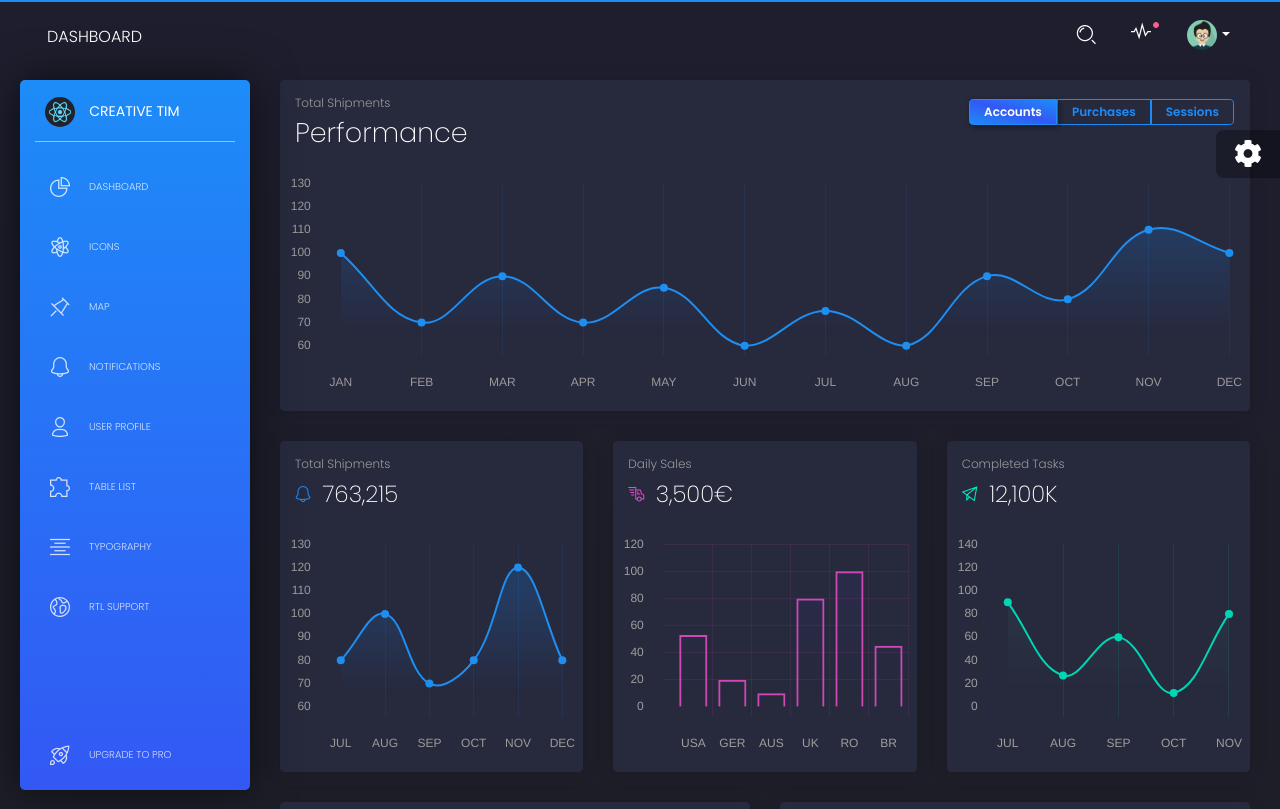
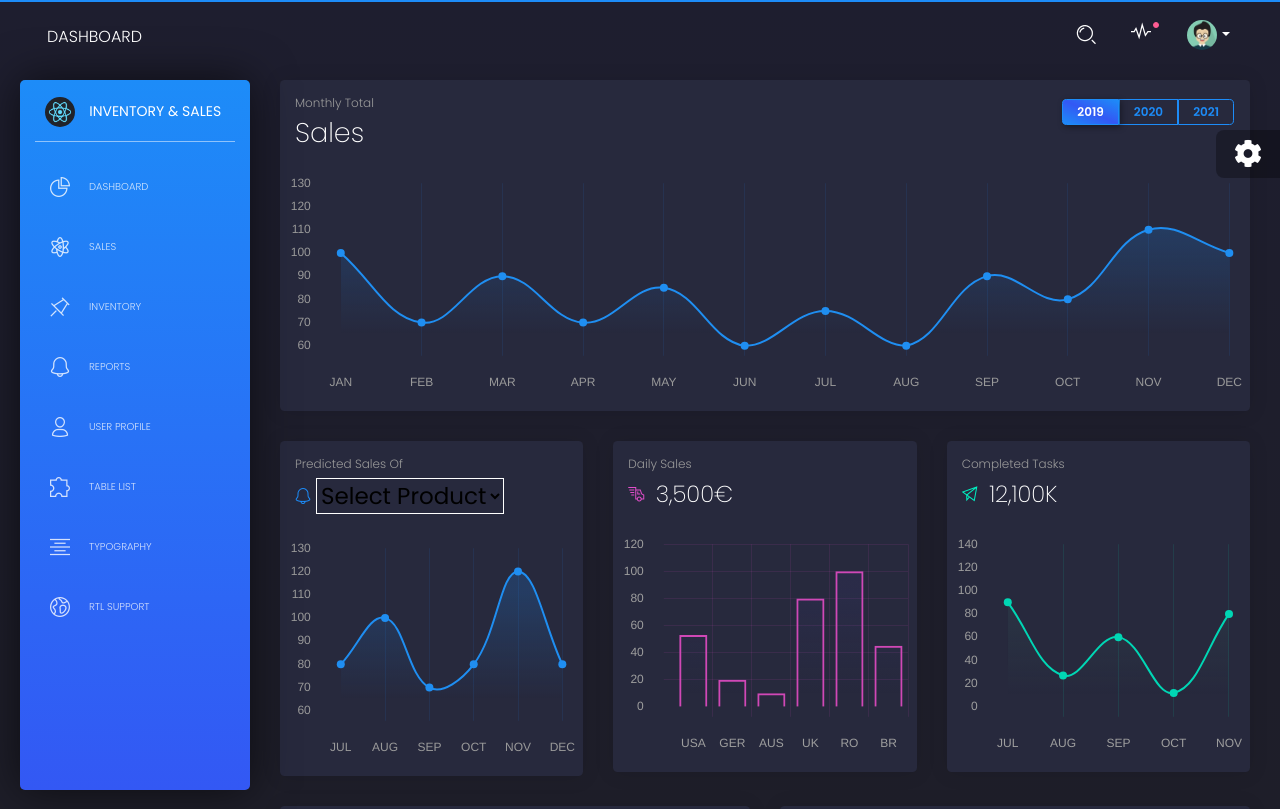
Before and after one commit to Siutan/SWE20001-PHP-Group1, a React app: page /admin/dashboard in a window 1280 px wide. Shown: the top 809 px of the page. Built offline with nearby package versions, Linux system fonts and the light colour scheme.

Commit message:
created pages

```diff
--- a/package.json
+++ b/package.json
@@ -1,8 +1,8 @@
 {
-  "name": "black-dashboard-react",
+  "name": "inventory-sales-management",
   "version": "1.2.0",
   "private": true,
-  "homepage": "https://demos.creative-tim.com/black-dashboard-react/#/admin/dashboard",
+  "homepage": "",
   "dependencies": {
     "@fortawesome/fontawesome-free": "5.15.1",
     "bootstrap": "4.5.3",
--- a/public/index.html
+++ b/public/index.html
@@ -56,7 +56,7 @@
       href="https://fonts.googleapis.com/css?family=Poppins:200,300,400,600,700,800"
       rel="stylesheet"
     />
-    <title>Black Dashboard React by Creative Tim</title>
+    <title>Inventory & Sales Management</title>
     <script src="https://maps.googleapis.com/maps/api/js?key=YOUR_KEY_HERE"></script>
   </head>
   <body>
--- a/src/assets/scss/black-dashboard-react/custom/_type.scss
+++ b/src/assets/scss/black-dashboard-react/custom/_type.scss
@@ -17,6 +17,12 @@ input,
 optgroup,
 select,
 textarea{
+    --font-family-sans-serif: -apple-system, BlinkMacSystemFont, 'Segoe UI', Roboto,
+  'Helvetica Neue', Arial, 'Noto Sans', sans-serif, 'Apple Color Emoji',
+  'Segoe UI Emoji', 'Segoe UI Symbol', 'Noto Color Emoji';
+--font-family-monospace: SFMono-Regular, Menlo, Monaco, Consolas,
+  'Liberation Mono', 'Courier New', monospace;
+
     font-family: $font-family-base;
 }
 .card{
@@ -172,3 +178,8 @@ hr{
   margin-top: $spacer;
   margin-bottom: $spacer;
 }
+
+select {
+    border: 1px solid #fff;
+    background-color: transparent;
+}
--- a/src/components/Navbars/AdminNavbar.js
+++ b/src/components/Navbars/AdminNavbar.js
@@ -118,17 +118,17 @@ function AdminNavbar(props) {
                 <DropdownMenu className="dropdown-navbar" right tag="ul">
                   <NavLink tag="li">
                     <DropdownItem className="nav-item">
-                      Mike John responded to your email
+                      *Item Name* is low on stock.
                     </DropdownItem>
                   </NavLink>
                   <NavLink tag="li">
                     <DropdownItem className="nav-item">
-                      You have 5 more tasks
+                      Monthly sales report ready!
                     </DropdownItem>
                   </NavLink>
                   <NavLink tag="li">
                     <DropdownItem className="nav-item">
-                      Your friend Michael is in town
+                      *item name* has been sold out.
                     </DropdownItem>
                   </NavLink>
                   <NavLink tag="li">
--- a/src/components/Sidebar/Sidebar.js
+++ b/src/components/Sidebar/Sidebar.js
@@ -1,20 +1,3 @@
-/*!
-
-=========================================================
-* Black Dashboard React v1.2.0
-=========================================================
-
-* Product Page: https://www.creative-tim.com/product/black-dashboard-react
-* Copyright 2020 Creative Tim (https://www.creative-tim.com)
-* Licensed under MIT (https://github.com/creativetimofficial/black-dashboard-react/blob/master/LICENSE.md)
-
-* Coded by Creative Tim
-
-=========================================================
-
-* The above copyright notice and this permission notice shall be included in all copies or substantial portions of the Software.
-
-*/
 /*eslint-disable*/
 import React from "react";
 import { NavLink, Link, useLocation } from "react-router-dom";
@@ -140,12 +123,6 @@ function Sidebar(props) {
                   </li>
                 );
               })}
-              <li className="active-pro">
-                <ReactstrapNavLink href="https://www.creative-tim.com/product/black-dashboard-pro-react?ref=bdr-user-archive-sidebar-upgrade-pro">
-                  <i className="tim-icons icon-spaceship" />
-                  <p>Upgrade to PRO</p>
-                </ReactstrapNavLink>
-              </li>
             </Nav>
           </div>
         </div>
--- a/src/layouts/Admin/Admin.js
+++ b/src/layouts/Admin/Admin.js
@@ -1,20 +1,3 @@
-/*!
-
-=========================================================
-* Black Dashboard React v1.2.0
-=========================================================
-
-* Product Page: https://www.creative-tim.com/product/black-dashboard-react
-* Copyright 2020 Creative Tim (https://www.creative-tim.com)
-* Licensed under MIT (https://github.com/creativetimofficial/black-dashboard-react/blob/master/LICENSE.md)
-
-* Coded by Creative Tim
-
-=========================================================
-
-* The above copyright notice and this permission notice shall be included in all copies or substantial portions of the Software.
-
-*/
 import React from "react";
 import { Route, Switch, Redirect, useLocation } from "react-router-dom";
 // javascript plugin used to create scrollbars on windows
@@ -109,8 +92,8 @@ function Admin(props) {
             <Sidebar
               routes={routes}
               logo={{
-                outterLink: "https://www.creative-tim.com/",
-                text: "Creative Tim",
+                outterLink: "",
+                text: "Inventory & Sales",
                 imgSrc: logo,
               }}
               toggleSidebar={toggleSidebar}
--- a/src/routes.js
+++ b/src/routes.js
@@ -35,7 +35,7 @@ var routes = [
   },
   {
     path: "/icons",
-    name: "Icons",
+    name: "Sales",
     rtlName: "الرموز",
     icon: "tim-icons icon-atom",
     component: Icons,
@@ -43,7 +43,7 @@ var routes = [
   },
   {
     path: "/map",
-    name: "Map",
+    name: "Inventory",
     rtlName: "خرائط",
     icon: "tim-icons icon-pin",
     component: Map,
@@ -51,7 +51,7 @@ var routes = [
   },
   {
     path: "/notifications",
-    name: "Notifications",
+    name: "Reports",
     rtlName: "إخطارات",
     icon: "tim-icons icon-bell-55",
     component: Notifications,
--- a/src/views/Dashboard.js
+++ b/src/views/Dashboard.js
@@ -1,20 +1,3 @@
-/*!
-
-=========================================================
-* Black Dashboard React v1.2.0
-=========================================================
-
-* Product Page: https://www.creative-tim.com/product/black-dashboard-react
-* Copyright 2020 Creative Tim (https://www.creative-tim.com)
-* Licensed under MIT (https://github.com/creativetimofficial/black-dashboard-react/blob/master/LICENSE.md)
-
-* Coded by Creative Tim
-
-=========================================================
-
-* The above copyright notice and this permission notice shall be included in all copies or substantial portions of the Software.
-
-*/
 import React from "react";
 // nodejs library that concatenates classes
 import classNames from "classnames";
@@ -64,8 +47,8 @@ function Dashboard(props) {
               <CardHeader>
                 <Row>
                   <Col className="text-left" sm="6">
-                    <h5 className="card-category">Total Shipments</h5>
-                    <CardTitle tag="h2">Performance</CardTitle>
+                    <h5 className="card-category">Monthly Total</h5>
+                    <CardTitle tag="h2">Sales</CardTitle>
                   </Col>
                   <Col sm="6">
                     <ButtonGroup
@@ -83,7 +66,7 @@ function Dashboard(props) {
                         onClick={() => setBgChartData("data1")}
                       >
                         <span className="d-none d-sm-block d-md-block d-lg-block d-xl-block">
-                          Accounts
+                          2019
                         </span>
                         <span className="d-block d-sm-none">
                           <i className="tim-icons icon-single-02" />
@@ -100,7 +83,7 @@ function Dashboard(props) {
                         onClick={() => setBgChartData("data2")}
                       >
                         <span className="d-none d-sm-block d-md-block d-lg-block d-xl-block">
-                          Purchases
+                          2020
                         </span>
                         <span className="d-block d-sm-none">
                           <i className="tim-icons icon-gift-2" />
@@ -117,7 +100,7 @@ function Dashboard(props) {
                         onClick={() => setBgChartData("data3")}
                       >
                         <span className="d-none d-sm-block d-md-block d-lg-block d-xl-block">
-                          Sessions
+                          2021
                         </span>
                         <span className="d-block d-sm-none">
                           <i className="tim-icons icon-tap-02" />
@@ -142,9 +125,24 @@ function Dashboard(props) {
           <Col lg="4">
             <Card className="card-chart">
               <CardHeader>
-                <h5 className="card-category">Total Shipments</h5>
+                <h5 className="card-category">Predicted Sales of </h5>
                 <CardTitle tag="h3">
-                  <i className="tim-icons icon-bell-55 text-info" /> 763,215
+                  <i className="tim-icons icon-bell-55 text-info" />
+                  <select>
+                    ;<option value='' disabled selected>
+  Select Product
+</option>
+;<option value=''>
+  Product 1
+</option>
+;<option value='' >
+  Product 2
+</option>
+;<option value='' >
+  Product 3
+</option>
+
+                  </select>
                 </CardTitle>
               </CardHeader>
               <CardBody>
```
Also changed, not shown: ISSUE_TEMPLATE.md (deleted, +0 -13 lines), src/assets/scss/black-dashboard-react.scss (+0 -18 lines), src/variables/charts.js (+0 -17 lines), src/views/Icons.js (+0 -16 lines), LICENSE.md (deleted), README.md, src/assets/css/black-dashboard-react.css.
